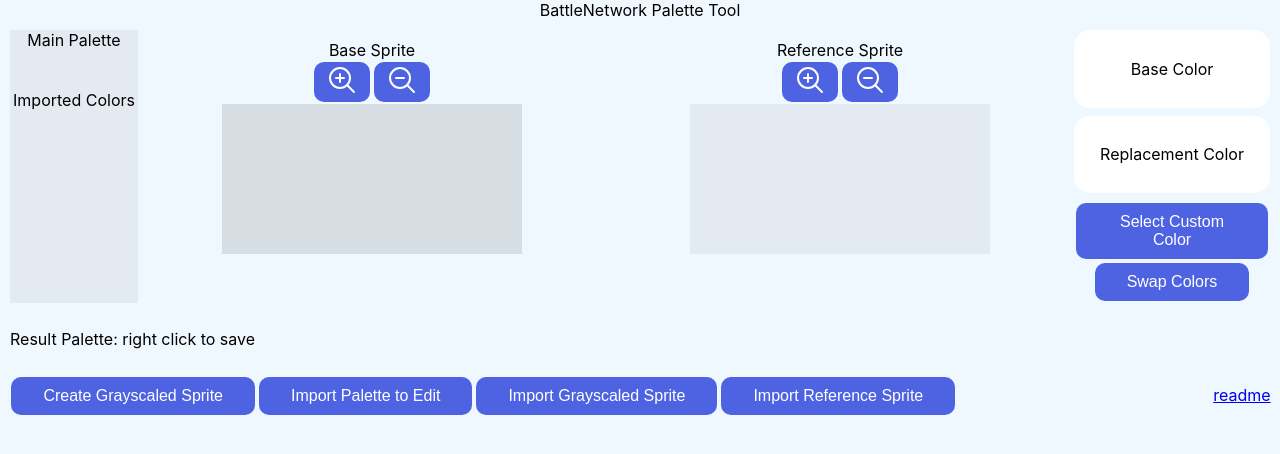
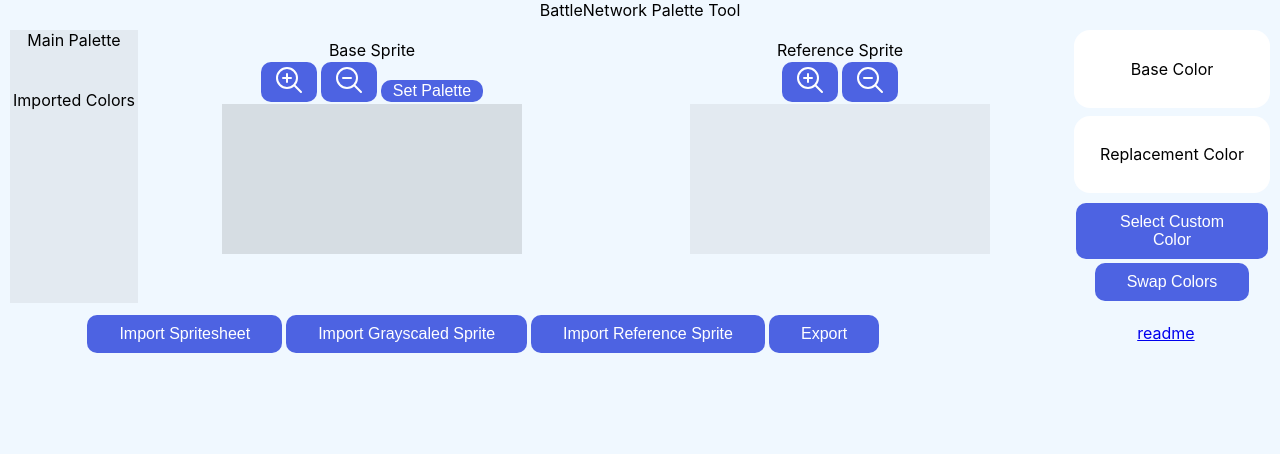
Before and after one commit to BNLouis/bn-palette-tool, a React (Create React App) app: page / in a window 1280 px wide. Shown: the top 454 px of the page. Built offline with nearby package versions, Linux system fonts and the light colour scheme.

Commit message:
More bug fixes

```diff
--- a/public/index.html
+++ b/public/index.html
@@ -9,7 +9,6 @@
       name="description"
       content="Web site to create palettes for ONB"
     />
-    <link rel="apple-touch-icon" href="%PUBLIC_URL%/logo192.png" />
     <!--
       manifest.json provides metadata used when your web app is installed on a
       user's mobile device or desktop. See https://developers.google.com/web/fundamentals/web-app-manifest/
--- a/src/canvas/SpriteManager.ts
+++ b/src/canvas/SpriteManager.ts
@@ -15,6 +15,10 @@ export class SpriteManager {
     return instance;
   }
 
+  srcSpriteImported() {
+    return sourceFile != null;
+  }
+
   /**
    * Will parse as grayscaled and try to generate palette.
    * @param file
@@ -23,19 +27,21 @@ export class SpriteManager {
   importSpriteSheet(file: File, callback: Function) {
     sourceFile = file;
     let canvas = document.getElementById("sprite-canvas") as HTMLCanvasElement;
+    let canvasId = "sprite-canvas";
     let context = canvas.getContext("2d") as CanvasRenderingContext2D;
     var img = new Image();
     img.src = URL.createObjectURL(file);
     img.onload = function () {
       canvas.width = img.width;
       canvas.height = img.height;
+      spriteDetails.set(canvasId, { width: img.width, height: img.height });
       context.drawImage(img, 0, 0, img.width, img.height, 0, 0, img.width, img.height);
       // pull the entire image into an array of pixel data
       var imageData = context.getImageData(0, 0, img.width, img.height);
       let colorPalette: Array<ColorObject> = new Array();
       for (var i = 0; i < imageData.data.length; i += 4) {
         let paletteArray = new Uint8ClampedArray(4);
-        let currentIndex = paletteArray.length - 1;
+        let currentIndex = colorPalette.length;
         paletteArray[0] = imageData.data[i];
         paletteArray[1] = imageData.data[i + 1];
         paletteArray[2] = imageData.data[i + 2];
@@ -84,12 +90,14 @@ export class SpriteManager {
     img.src = URL.createObjectURL(sourceFile);
     img.onload = function () {
       let canvas = document.getElementById("sprite-canvas") as HTMLCanvasElement;
+      let gray_canvas = document.getElementById("greyscale-canvas") as HTMLCanvasElement;
+
       let context = canvas.getContext("2d") as CanvasRenderingContext2D;
-      context.drawImage(img, 0, 0, img.width, img.height, 0, 0, img.width, img.height);
-      context.imageSmoothingEnabled = false;
+      let graycontext = gray_canvas.getContext("2d") as CanvasRenderingContext2D;
 
       // pull the entire image into an array of pixel data
-      var imageData = context.getImageData(0, 0, img.width, img.height);
+      spriteDetails.set("sprite-canvas", { width: img.width, height: img.height });
+      var imageData = graycontext.getImageData(0, 0, img.width, img.height);
       // examine every pixel,
       // change any old rgb to the new-rgb
       for (var i = 0; i < imageData.data.length; i += 4) {
@@ -118,7 +126,9 @@ export class SpriteManager {
     img.src = URL.createObjectURL(sourceFile);
     img.onload = function () {
       let canvas = document.getElementById("sprite-canvas") as HTMLCanvasElement;
+      let gray_canvas = document.getElementById("greyscale-canvas") as HTMLCanvasElement;
       let context = canvas.getContext("2d") as CanvasRenderingContext2D;
+      let graycontext = gray_canvas.getContext("2d") as CanvasRenderingContext2D;
       context.drawImage(img, 0, 0, img.width, img.height, 0, 0, img.width, img.height);
       context.imageSmoothingEnabled = false;
 
@@ -139,6 +149,7 @@ export class SpriteManager {
       }
       // put the altered data back on the canvas
       context.putImageData(imageData, 0, 0);
+      graycontext.putImageData(imageData, 0, 0);
     };
   }
 
--- a/src/components/App.css
+++ b/src/components/App.css
@@ -39,6 +39,10 @@ button {
   padding: 2px 12px;
 }
 
+.palette-button {
+  padding: 2px 12px;
+}
+
 .palette-containers {
   background-color: rgba(0, 0, 0, 0.056);
   min-width: 10vw;
@@ -69,3 +73,11 @@ button {
 #refsprite-canvas {
   background-color: rgba(0, 0, 0, 0.056);
 }
+
+.modalShown {
+  opacity: 100;
+}
+
+.modalHidden {
+  opacity: 0;
+}
--- a/src/components/CanvasDisplay.tsx
+++ b/src/components/CanvasDisplay.tsx
@@ -3,9 +3,10 @@ import { ZoomControls } from "./ZoomControls";
 export function CanvasDisplay(props: any) {
   let onClick = props.onClick;
   let canvasId = props.canvasId;
+  let customControls = props.customControls;
   return (
     <>
-      <ZoomControls canvasId={canvasId}></ZoomControls>
+      <ZoomControls customControls={customControls} canvasId={canvasId}></ZoomControls>
       <div className="sprite-container">
         <div className="sprite-inner-container">
           <canvas className="canvas-sharp-edges" onClick={onClick} id={canvasId} />
--- a/src/components/FileSelect.tsx
+++ b/src/components/FileSelect.tsx
@@ -1,22 +1,21 @@
 import { FileInputProps } from "../core/FileInputProps";
 
 function FileSelect(props: any) {
-  const paletteProps: FileInputProps = props.paletteProps;
   const spriteProps: FileInputProps = props.spriteProps;
   const refSpriteProps: FileInputProps = props.refProps;
   const extraColorProps: FileInputProps = props.extraProps;
   const spritesheetProps: FileInputProps = props.spritesheetProps;
-
+  const exportMenuHandler = props.exportMenuHandler;
   return (
     <>
       <input type="file" accept=".png" className="file-display" ref={spritesheetProps.ref} onChange={spritesheetProps.importFile}></input>
-      <button onClick={spritesheetProps.onClick}>Create Grayscaled Sprite</button>
-      <input type="file" accept=".png" className="file-display" ref={paletteProps.ref} onChange={paletteProps.importFile}></input>
-      <button onClick={paletteProps.onClick}>Import Palette to Edit</button>
+      <button onClick={spritesheetProps.onClick}>Import Spritesheet</button>
       <input type="file" accept=".png" className="file-display" ref={spriteProps.ref} onChange={spriteProps.importFile}></input>
       <button onClick={spriteProps.onClick}>Import Grayscaled Sprite</button>
+
       <input type="file" accept=".png" className="file-display" ref={refSpriteProps.ref} onChange={refSpriteProps.importFile}></input>
       <button onClick={refSpriteProps.onClick}>Import Reference Sprite</button>
+      <button onClick={exportMenuHandler.toggle_show}>Export</button>
       {/* <input type="file" accept=".png" className="file-display" ref={extraColorProps.ref} onChange={extraColorProps.importFile}></input>
       <button onClick={extraColorProps.onClick}>Import Extra Colors</button> */}
     </>
--- a/src/components/Main.tsx
+++ b/src/components/Main.tsx
@@ -1,5 +1,6 @@
 import React, { useRef, useState } from "react";
 import "./App.css";
+import "./Modal.css";
 import { PaletteManager } from "../canvas/PaletteManager";
 import PaletteDisplay from "../ui/PaletteDisplay";
 import { SpriteManager } from "../canvas/SpriteManager";
@@ -28,6 +29,7 @@ function Main() {
   const extraRef: any = useRef<HTMLInputElement | null>(null);
   const referenceSpriteRef: any = useRef<HTMLInputElement | null>(null);
   const spriteSheetRef: any = useRef<HTMLInputElement | null>(null);
+  const [modalShowed, setModalShowed] = useState(false);
 
   //filedialog handlers
   const onImportPalette = () => {
@@ -42,11 +44,7 @@ function Main() {
    * Runs when a sprite is imported. Requires pallete to be imported first.
    */
   const onImportSprite = () => {
-    if (currentPalette.length !== 0) {
-      spriteRef.current.click();
-    } else {
-      alert("Import base palette first.");
-    }
+    spriteRef.current.click();
   };
 
   const onImportExtra = () => {
@@ -74,14 +72,14 @@ function Main() {
     }
   };
 
-  const importSprite = (event: React.ChangeEvent<HTMLInputElement>) => {
+  const importGraySprite = (event: React.ChangeEvent<HTMLInputElement>) => {
     let fileList = event.target.files;
     if (fileList != null) {
       const file = fileList[0];
       if (!file) {
         return;
       }
-      spriteManager.importSprite(file, "sprite-canvas", true, completeSpriteImport);
+      spriteManager.importSprite(file, "greyscale-canvas", true, completeSpriteImport);
     }
   };
 
@@ -98,6 +96,9 @@ function Main() {
       alert("Problem parsing palette. Ensure the file was a 256x1 image.");
     } else {
       setCurrentPalette(paletteData);
+      if (spriteManager.srcSpriteImported()) {
+        spriteManager.recolorSprite(paletteData);
+      }
     }
   };
 
@@ -113,9 +114,10 @@ function Main() {
     if (paletteData == null) {
       alert("Problem parsing palette..");
     } else {
-      setCurrentPalette(paletteData);
       spriteManager.grayscaleSprite(paletteData);
       paletteManager.sendPaletteToImage(paletteData);
+      setCurrentPalette(paletteData);
+      spriteManager.recolorSprite(paletteData);
     }
   };
 
@@ -193,7 +195,7 @@ function Main() {
   };
   let spriteProps: FileInputProps = {
     ref: spriteRef,
-    importFile: importSprite,
+    importFile: importGraySprite,
     onClick: onImportSprite,
   };
   let extraProps: FileInputProps = {
@@ -206,6 +208,23 @@ function Main() {
     importFile: importReferenceSprite,
     onClick: onImportReference,
   };
+
+  let exportMenuHandler = {
+    toggle_show: () => {
+      setModalShowed(!modalShowed);
+    },
+  };
+
+  let modalShowedClass = modalShowed ? "modal display-block" : "modal display-none";
+
+  let setPalette = (
+    <>
+      <input type="file" accept=".png" className="file-display" ref={paletteProps.ref} onChange={paletteProps.importFile}></input>
+      <button className="palette-button" onClick={paletteProps.onClick}>
+        Set Palette
+      </button>
+    </>
+  );
 
   return (
     <div className="App">
@@ -222,6 +241,7 @@ function Main() {
               selectColorFromSprite(event, 1);
             }}
             canvasId="sprite-canvas"
+            customControls={setPalette}
           />
         </div>
         <div className="canvas-box">
@@ -240,11 +260,18 @@ function Main() {
           updateColor={selectSecondaryColor}
         ></SelectedColor>
       </div>
-      <div className="canvas-containers">
-        <p>Result Palette: right click to save</p>
-        <canvas className="canvas-sharp-edges" width="256" height="1px" id="palette-canvas" />
+      <div className={modalShowedClass}>
+        <div className="modal-main">
+          <div className="canvas-containers">
+            <p>Result Palette: right click to save</p>
+            <canvas className="canvas-sharp-edges" width="256" height="1px" id="palette-canvas" />
+            <p>Grayscaled Image: right click to save</p>
+            <canvas className="canvas-sharp-edges" width="256" height="256px" id="greyscale-canvas" />
+          </div>
+          <button onClick={exportMenuHandler.toggle_show}>Cancel</button>
+        </div>
       </div>
-      <FileSelect {...{ spritesheetProps, paletteProps, spriteProps, extraProps, refProps }} />
+      <FileSelect {...{ spritesheetProps, paletteProps, spriteProps, extraProps, refProps, exportMenuHandler }} />
       <canvas width="256" height="1px" id="imported-colors" />
       <a href="https://github.com/BNLouis/bn-palette-tool#readme">readme</a>
     </div>
--- /dev/null
+++ b/src/components/Modal.css
@@ -0,0 +1,25 @@
+.modal {
+  position: fixed;
+  top: 0;
+  left: 0;
+  width: 100%;
+  height: 100%;
+  background: rgba(0, 0, 0, 0.6);
+}
+
+.modal-main {
+  position: fixed;
+  background: white;
+  height: auto;
+  top: 50%;
+  left: 50%;
+  transform: translate(-50%, -50%);
+}
+
+.display-block {
+  display: block;
+}
+
+.display-none {
+  display: none;
+}
--- a/src/components/ZoomControls.tsx
+++ b/src/components/ZoomControls.tsx
@@ -5,15 +5,16 @@ enum Zoom {
 
 export function ZoomControls(props: any) {
   let canvasId = props.canvasId;
+  let customControls = props.customControls;
   let handleClick = (zoomType: Zoom) => {
     let canvas = document.getElementById(canvasId) as HTMLCanvasElement;
     let W = parseInt(canvas.style.width);
     if (Number.isNaN(W)) {
       W = 100;
     }
-    if (zoomType == Zoom.In) {
+    if (zoomType === Zoom.In) {
       W *= 1.2;
-    } else if (zoomType == Zoom.Out) {
+    } else if (zoomType === Zoom.Out) {
       W *= 0.8;
     }
     canvas.style.width = W + "%";
@@ -39,6 +40,7 @@ export function ZoomControls(props: any) {
             />
           </svg>
         </button>
+        {customControls}
       </div>
     </>
   );
```
